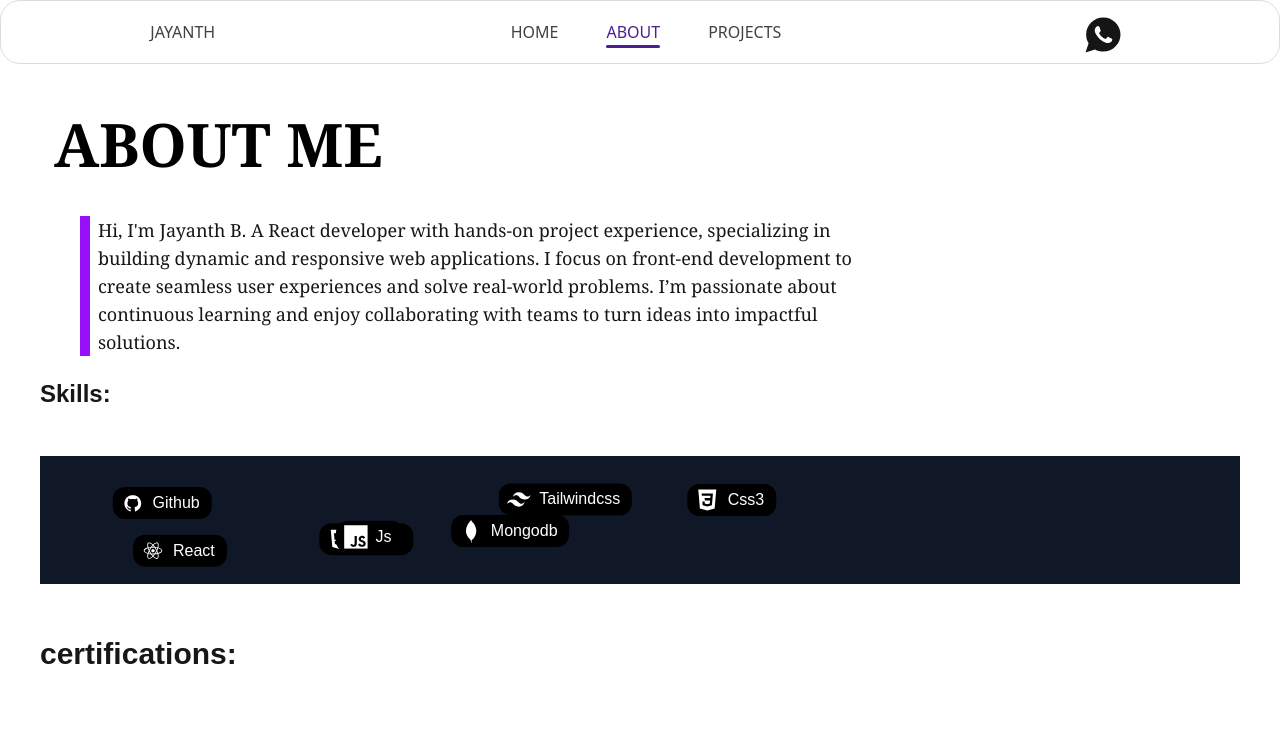
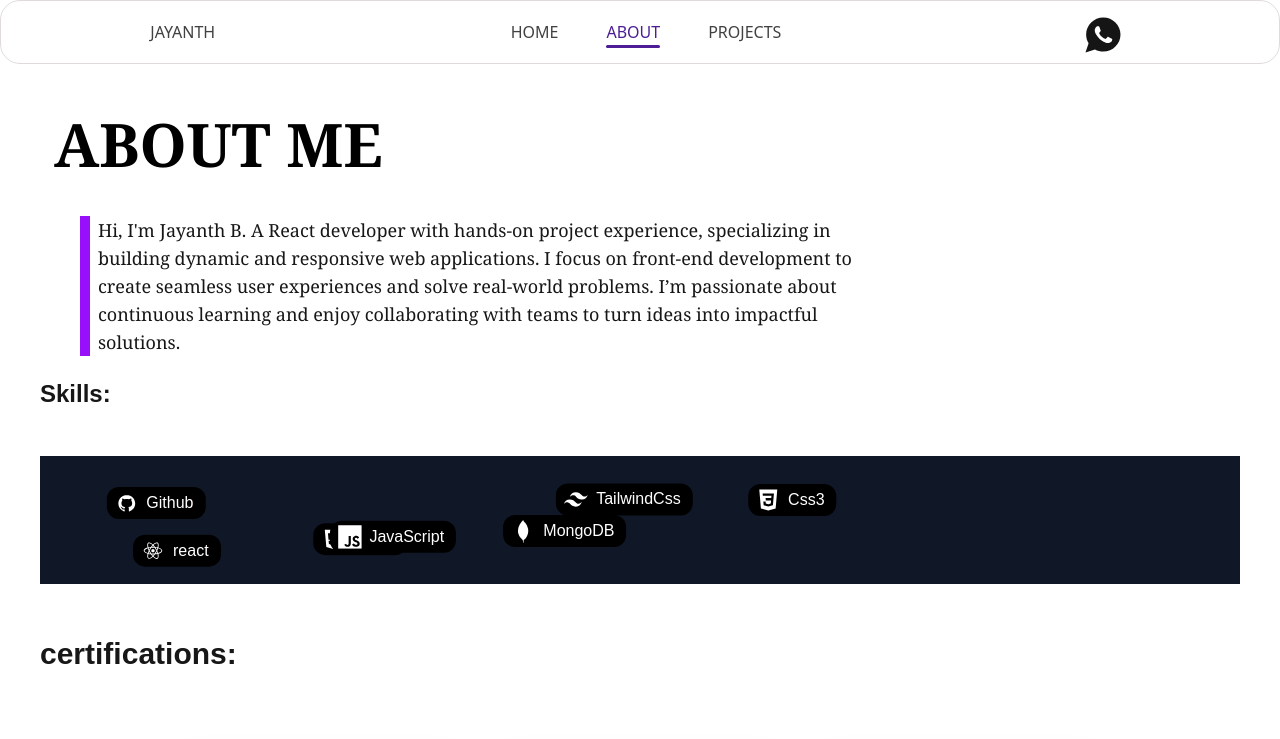
Before and after one commit to Jayanth-shetty/portfolio, a Next.js app: page /about-Me in a window 1280 px wide. Shown: the top 739 px of the page. Built offline with nearby package versions, Linux system fonts and the light colour scheme; a web font is replaced by a local one.

Commit message:
update phase1

```diff
--- a/src/components/about/dragdrop.js
+++ b/src/components/about/dragdrop.js
@@ -9,22 +9,22 @@ import { SiTailwindcss } from "react-icons/si";
 import { IoLogoCss3 } from "react-icons/io";
 export default function DragDrop() {
   const icons = [
-  { Icon: DiReact,        x: 80,  y: 50, duration: 16 },
-  { Icon: DiGithubBadge, x: -70, y: -10, duration: 18 },
-  { Icon: DiHtml5,       x: 60,  y: 30,  duration: 10 },
-  { Icon: DiJsBadge,     x: -50, y: 70,  duration: 26 },
-  { Icon: DiMongodb,     x: 40,  y: 30, duration: 18 },
-  { Icon: SiTailwindcss, x: -60, y: -15, duration: 18 },
-  { Icon: IoLogoCss3,    x: 40,  y: -30, duration: 28 },
-];
+    { Icon: DiReact, x: 80, y: 50, duration: 16, title: "react" },
+    { Icon: DiGithubBadge, x: -70, y: -10, duration: 18, title: "Github" },
+    { Icon: DiHtml5, x: 60, y: 30, duration: 10, title: "Html5" },
+    { Icon: DiJsBadge, x: -50, y: 70, duration: 26, title: "JavaScript" },
+    { Icon: DiMongodb, x: 40, y: 30, duration: 18, title: "MongoDB" },
+    { Icon: SiTailwindcss, x: -60, y: -15, duration: 18, title: "TailwindCss" },
+    { Icon: IoLogoCss3, x: 40, y: -30, duration: 28, title: "Css3" },
+  ];
 
   return (
     <>
-      {icons.map(({ Icon, x, y, duration }, i) => (
+      {icons.map(({ Icon, x, y, duration, title }, i) => (
         <motion.div
           key={i}
-          className="flex gap-2 h-min mt-2.5 cursor-grab bg-black text-[0.7rem] text-white max-w-fit rounded-b-xl rounded-t-xl p-1 pl-2 pr-3 sm:text-[1rem]"
-          animate={{ x: [0,x, 0], y: [0, y, 0] }}
+          className="mt-2.5 flex h-min max-w-fit cursor-grab gap-2 rounded-t-xl rounded-b-xl bg-black p-1 pr-3 pl-2 text-[0.7rem] text-white sm:text-[1rem]"
+          animate={{ x: [0, x, 0], y: [0, y, 0] }}
           transition={{
             duration,
             repeat: Infinity,
@@ -38,8 +38,8 @@ export default function DragDrop() {
             right: 30,
           }}
         >
-          <Icon key={i} className=" text-[1rem] sm:text-2xl" />
-          {Icon.name.replace(/^Di|^Si|^IoLogo/, "").replace("Badge", "")}
+          <Icon key={i} className="text-[1rem] sm:text-2xl" />
+          {title}
         </motion.div>
       ))}
     </>
```
Also changed, not shown: src/components/buttons/button.js (+13 -11 lines).
